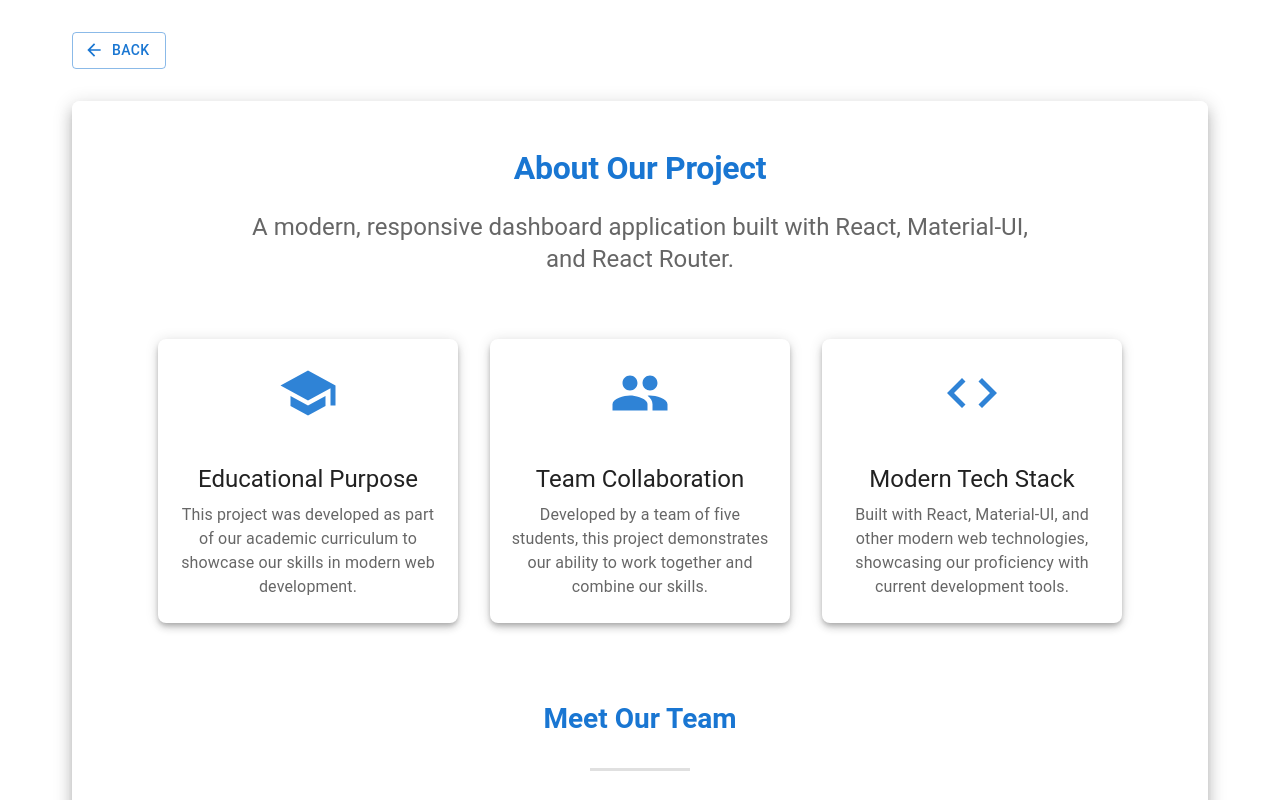
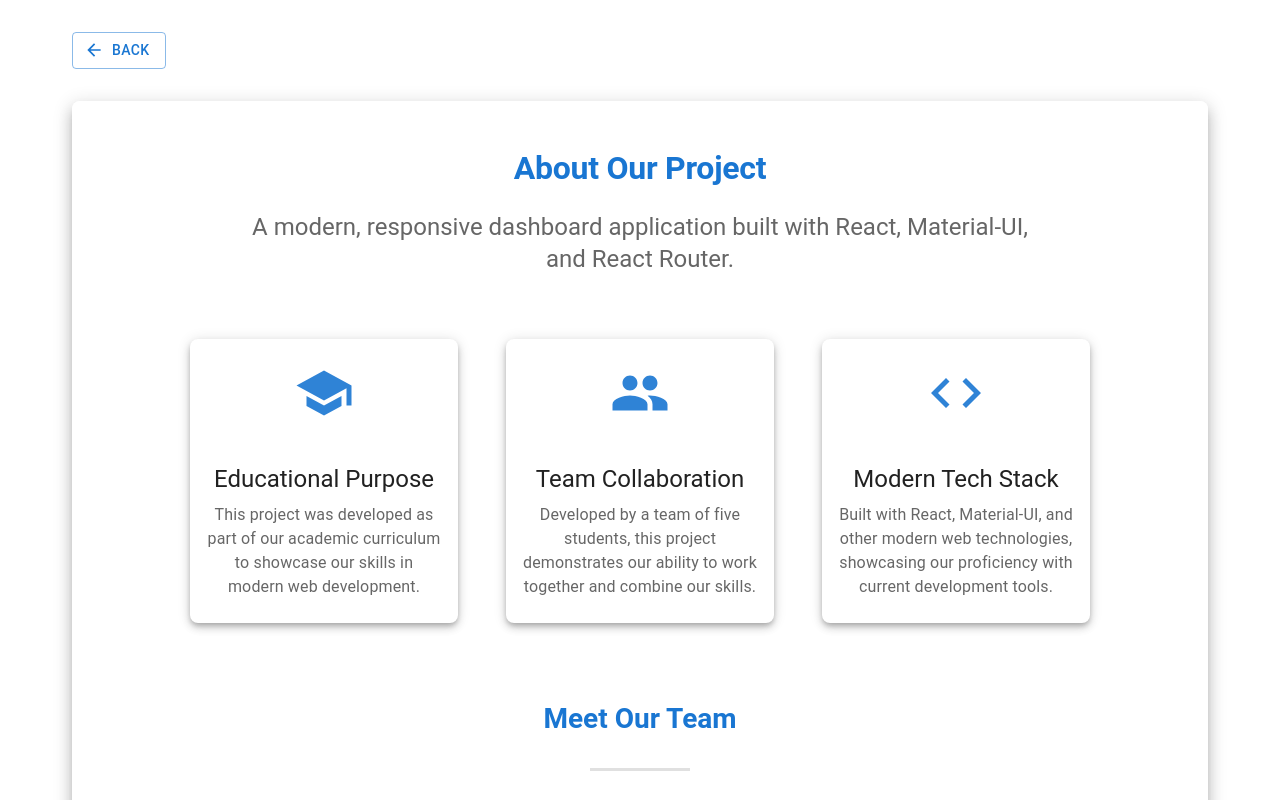
Before and after one commit to userkace/6apsi-badge-exam, a React (Create React App) app: page /about in a window 1280 px wide. Shown: the top 800 px of the page. Built offline with nearby package versions, Linux system fonts and the light colour scheme; no server answers.

Commit message:
fix: about cards

```diff
--- a/src/pages/About.js
+++ b/src/pages/About.js
@@ -147,34 +147,26 @@ const About = () => {
                 <Box sx={{
                     display: 'flex',
                     flexWrap: { xs: 'wrap', md: 'nowrap' },
-                    gap: 4,
+                    gap: 2,
                     justifyContent: 'center',
                     mb: 6,
                     width: '100%',
-                    overflowX: { xs: 'hidden', md: 'auto' },
+                    maxWidth: '100%',
+                    overflowX: 'hidden',
                     py: 2,
-                    px: { xs: 3, sm: 4, md: 8 },
+                    px: { xs: 0, sm: 2 },
+                    mx: 'auto',
+                    '& > *': {
+                        flex: { xs: '1 1 100%', md: '0 0 300px' },
+                        maxWidth: { xs: '100%', md: '300px' },
+                        px: { xs: 1, sm: 2 }
+                    },
                     '&::-webkit-scrollbar': {
-                        height: '8px',
-                    },
-                    '&::-webkit-scrollbar-track': {
-                        background: '#f1f1f1',
-                        borderRadius: '4px',
-                    },
-                    '&::-webkit-scrollbar-thumb': {
-                        background: '#888',
-                        borderRadius: '4px',
-                        '&:hover': {
-                            background: '#555',
-                        },
+                        display: 'none',
                     },
                 }}>
                     {/* First Card */}
-                    <Box sx={{
-                        flex: { xs: '1 1 100%', md: '0 0 300px' },
-                        minWidth: { xs: '100%', md: '300px' },
-                        maxWidth: { xs: '100%', md: '300px' }
-                    }}>
+                    <Box>
                         <StyledCard sx={{ height: '100%' }}>
                             <Box sx={{ p: 3, display: 'flex', justifyContent: 'center' }}>
                                 <School color="primary" sx={{ fontSize: 60, opacity: 0.9 }} />
@@ -191,11 +183,7 @@ const About = () => {
                     </Box>
 
                     {/* Second Card */}
-                    <Box sx={{
-                        flex: { xs: '1 1 100%', md: '0 0 300px' },
-                        minWidth: { xs: '100%', md: '300px' },
-                        maxWidth: { xs: '100%', md: '300px' }
-                    }}>
+                    <Box>
                         <StyledCard sx={{ height: '100%' }}>
                             <Box sx={{ p: 3, display: 'flex', justifyContent: 'center' }}>
                                 <Group color="primary" sx={{ fontSize: 60, opacity: 0.9 }} />
@@ -212,11 +200,7 @@ const About = () => {
                     </Box>
 
                     {/* Third Card */}
-                    <Box sx={{
-                        flex: { xs: '1 1 100%', md: '0 0 300px' },
-                        minWidth: { xs: '100%', md: '300px' },
-                        maxWidth: { xs: '100%', md: '300px' }
-                    }}>
+                    <Box>
                         <StyledCard sx={{ height: '100%' }}>
                             <Box sx={{ p: 3, display: 'flex', justifyContent: 'center' }}>
                                 <Code color="primary" sx={{ fontSize: 60, opacity: 0.9 }} />
```
